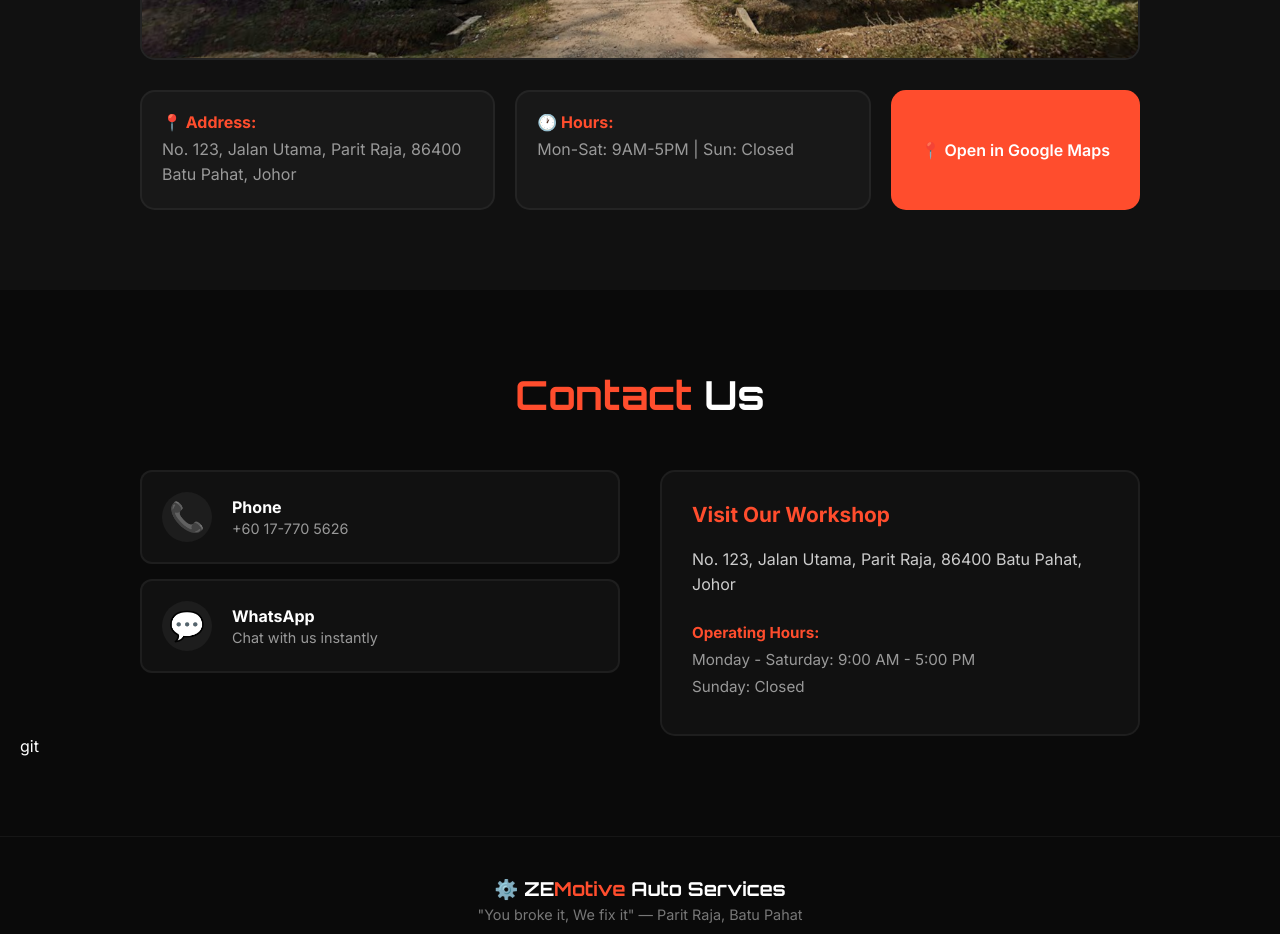
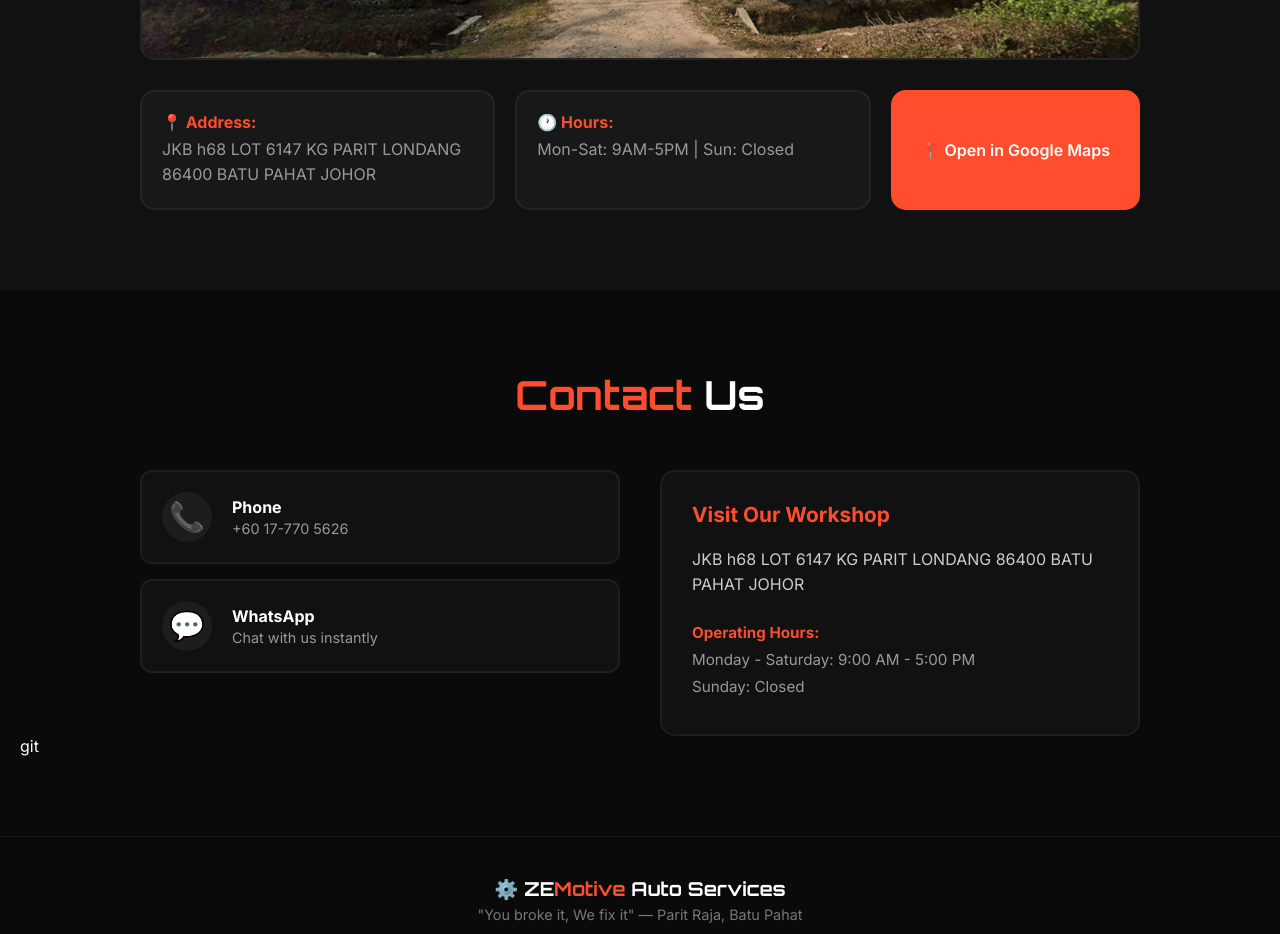
Before and after one commit to TheAiman21/ze-motive-autoservice, a React (Create React App) app: page / in a window 1280 px wide. Shown: the part 2600-3534 px from the top of the page. Built offline with nearby package versions, Linux system fonts and the light colour scheme.

Commit message:
address fix

```diff
--- a/src/components/Contact.js
+++ b/src/components/Contact.js
@@ -25,7 +25,7 @@ const Contact = () => {
 
         <div className="contact-details">
           <h3>Visit Our Workshop</h3>
-          <p className="contact-address">No. 123, Jalan Utama, Parit Raja, 86400 Batu Pahat, Johor</p>
+          <p className="contact-address">JKB h68 LOT 6147 KG PARIT LONDANG 86400 BATU PAHAT JOHOR</p>
           <div className="contact-hours">
             <p><strong>Operating Hours:</strong></p>
             <p>Monday - Saturday: 9:00 AM - 5:00 PM</p>
--- a/src/components/Location.js
+++ b/src/components/Location.js
@@ -13,7 +13,7 @@ const Location = () => {
         <div className="location-details">
           <div className="info-row">
             <strong>📍 Address:</strong>
-            <p>No. 123, Jalan Utama, Parit Raja, 86400 Batu Pahat, Johor</p>
+            <p>JKB h68 LOT 6147 KG PARIT LONDANG 86400 BATU PAHAT JOHOR</p>
           </div>
           <div className="info-row">
             <strong>🕐 Hours:</strong>
```
